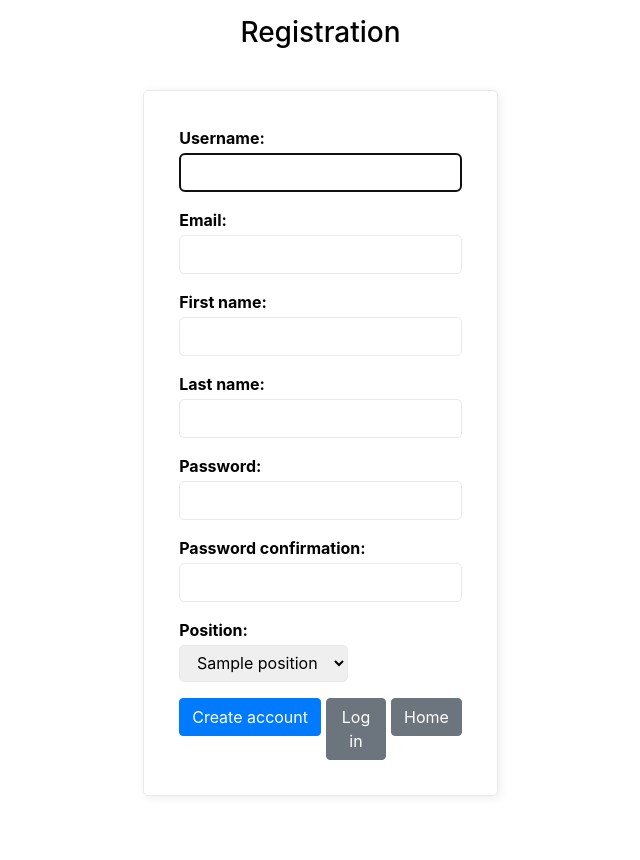
After one commit to lilarin/TaskManager-App, a Django app: page /accounts/register/ in a window 1280 px wide. The commit adds this page. Shown: the whole page, without its empty margins (312-952 px from the left). Run offline with Django 5.2, Linux system fonts and the light colour scheme; tables that the repository leaves empty hold one stand-in row (values such as "Sample post").

Commit message:
Minor refinements and register.html page, that I forgot to push last time

```diff
--- a/requirements.txt
+++ b/requirements.txt
@@ -1,3 +1,4 @@
-django==5.0.7
+django==4.1.0
 django-crispy-forms==2.2
 crispy_bootstrap4==2024.1
+django_htmx==1.18.0
--- /dev/null
+++ b/templates/accounts/register.html
@@ -0,0 +1,29 @@
+{% extends "base.html" %}
+
+{% block title %}
+  Task Manager | Register
+{% endblock %}
+
+{% block header %}
+  <h3 class="register">Registration</h3>
+{% endblock %}
+
+{% block content %}
+  {% if form.errors %}
+  <p style="color: red">Invalid credentials</p>
+  {% endif %}
+  <form class="form-register" action="{% url 'accounts:register' %}" method="post">
+  {% csrf_token %}
+    {{ form.as_p }}
+    <span>
+      <input class="btn btn-primary"  type="submit" name="submit" value="Create account">
+      <input type="hidden" name="next" value="{{ next }}">
+      <a href="{% url 'accounts:login' %}" class="btn btn-secondary link-to-page">
+        Log in
+      </a>
+      <a href="{% url 'task_manager:index' %}" class="btn btn-secondary link-to-page">
+        Home
+      </a>
+    </span>
+  </form>
+{% endblock %}
--- a/templates/base.html
+++ b/templates/base.html
@@ -24,5 +24,9 @@
   {% block pagination %}
     {% include "include/pagination.html" %}
   {% endblock %}
+
+    {% block footer %}
+    {% include "include/footer.html" %}
+  {% endblock %}
 </body>
 </html>
--- a/templates/include/footer.html
+++ b/templates/include/footer.html
@@ -1,3 +1,2 @@
 <footer>
-    <h5>github page</h5>
 </footer>
--- a/templates/task_manager/project_task_list.html
+++ b/templates/task_manager/project_task_list.html
@@ -10,7 +10,7 @@
   <nav>
     <form method="get" action="" class="form-inline">
       {{ search_form|crispy }}
-      <input type="submit" class="btn btn-default search-button">
+      <input type="submit" class="btn btn-default search-button" value="🔍">
     </form>
     <p>
       <a href="{% url 'task_manager:task-create' pk=project.id %}" class="btn btn-primary link-to-page">
```
